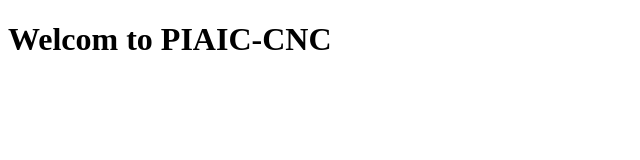
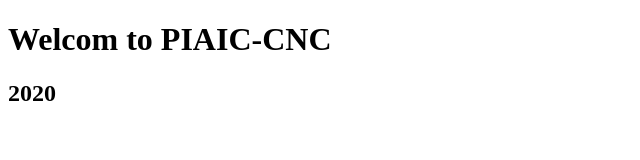
Before and after one commit to msusman1/session1-assignment, a plain HTML site: page index.html in a window 1280 px wide. Shown: the full height of the page, 0-640 px from the left. Drawn offline with Linux system fonts and the light colour scheme.

Commit message:
piaic 2020

```diff
--- a/index.html
+++ b/index.html
@@ -6,5 +6,6 @@
 </head>
 <body>
 <h1>Welcom to PIAIC-CNC</h1>
+<h2>2020</h2>
 </body>
 </html>
```
